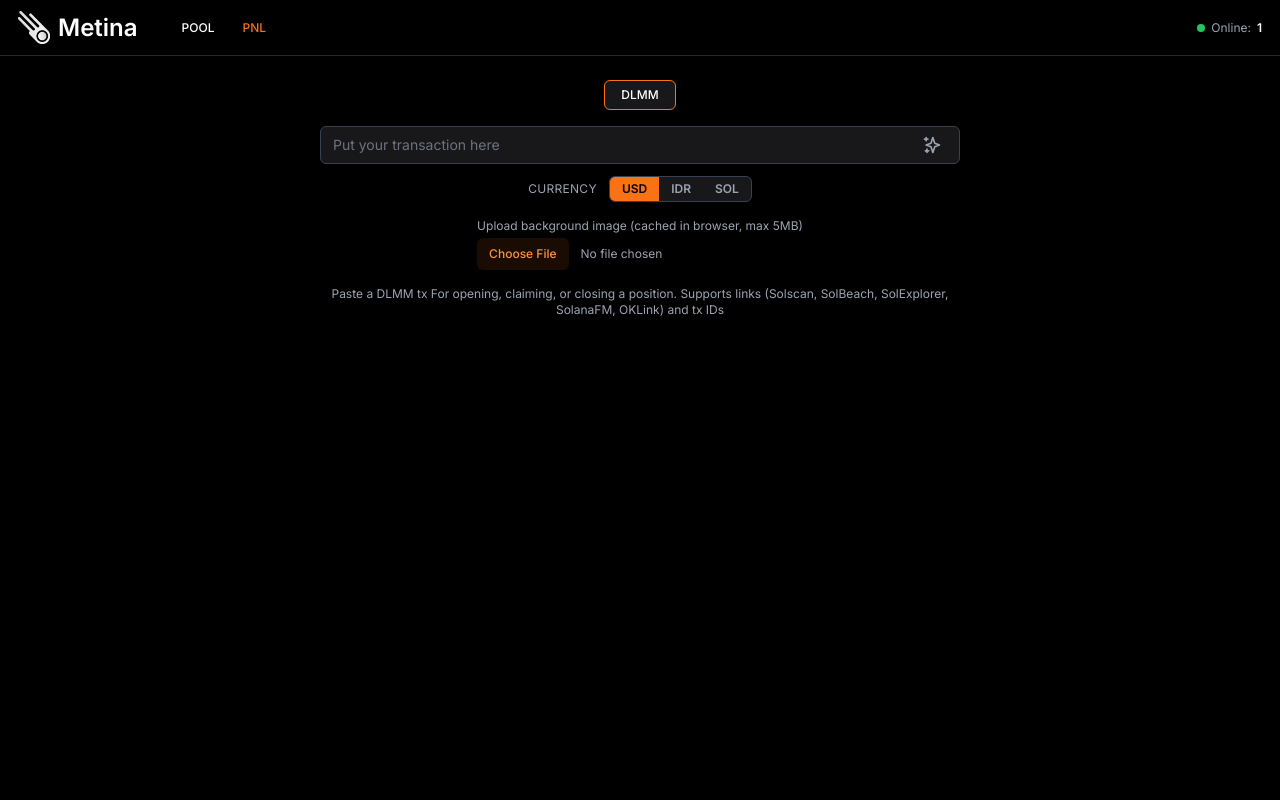
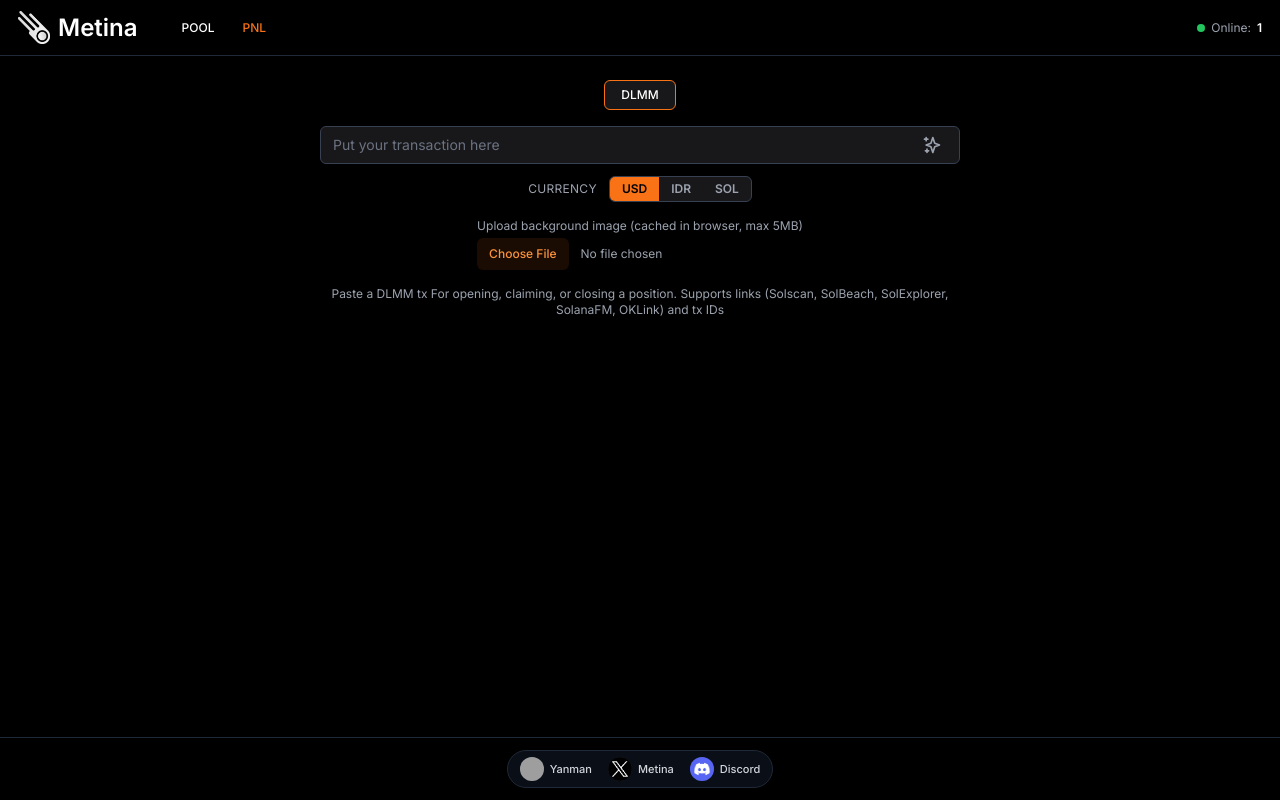
Before and after one commit to alansory/metina, a Next.js app: page /pnl-card in a window 1280 px wide. Built offline with nearby package versions, Linux system fonts and the light colour scheme; no server answers; grey boxes are pictures that could not be loaded.

Commit message:
add footer component

```diff
--- /dev/null
+++ b/components/Footer.js
@@ -0,0 +1,55 @@
+import React from 'react';
+
+const profileLinks = [
+  {
+    name: 'Yanman',
+    handle: '0xyanman',
+    url: 'https://x.com/0xyanman',
+    icon: '/img/profile.png',
+  },
+  {
+    name: 'Metina',
+    handle: 'MetinaID',
+    url: 'https://x.com/MetinaID',
+    icon: '/img/x.png',
+  },
+  {
+    name: 'Discord',
+    handle: 'Discord',
+    url: 'https://discord.gg/uHr8UvkqRN',
+    icon: '/img/discord.webp',
+  }
+];
+
+const Footer = () => {
+  return (
+    <footer className="fixed bottom-0 inset-x-0 border-t border-gray-800 bg-black/95 backdrop-blur-sm">
+      <div className="max-w-6xl mx-auto px-3 py-3 flex justify-center">
+        <div className="flex items-center gap-4 px-3 py-1.5 rounded-full border border-gray-800 bg-gray-900/60">
+          {profileLinks.map((profile) => (
+            <a
+              key={profile.name}
+              href={profile.url}
+              target="_blank"
+              rel="noopener noreferrer"
+              className="flex items-center gap-1.5 text-[11px] text-gray-300 hover:text-white transition"
+              aria-label={`Open ${profile.name}`}
+            >
+              <div className="w-6 h-6 rounded-full overflow-hidden flex items-center justify-center bg-gray-800">
+                <img
+                  src={profile.icon}
+                  alt={`${profile.name} icon`}
+                  className="w-full h-full object-cover"
+                />
+              </div>
+
+              <span className="font-medium">{profile.name}</span>
+            </a>
+          ))}
+        </div>
+      </div>
+    </footer>
+  );
+};
+
+export default Footer;
--- a/pages/index.js
+++ b/pages/index.js
@@ -3,6 +3,7 @@
 import { BiSortAlt2 } from 'react-icons/bi';
 import { FiRefreshCw } from 'react-icons/fi';
 import Header from '../components/Header';
+import Footer from '../components/Footer';
 
 // Time ago function
 const timeAgo = (timestamp) => {
@@ -318,8 +319,8 @@
         <meta name="twitter:image" content={previewImage} />
       </Head>
 
-      <div className="min-h-screen bg-black text-white">
-      <Header />
+      <div className="min-h-screen bg-black text-white pb-28">
+        <Header />
 
       <div className="w-full max-w-full md:max-w-[1320px] mx-auto px-4 md:px-6">
         {/* Title Section */}
@@ -706,6 +707,7 @@
         </div>
       )}
       </div>
+      <Footer />
     </>
   );
 };
--- a/pages/pnl-card.js
+++ b/pages/pnl-card.js
@@ -1,6 +1,7 @@
 import React, { useState, useRef, useEffect } from 'react';
 import Head from 'next/head';
 import Header from '../components/Header';
+import Footer from '../components/Footer';
 import html2canvas from 'html2canvas';
 
 const HELIUS_RPC_URL =
@@ -970,7 +971,7 @@
         <link rel="icon" href="/img/logo-gram.svg" type="image/svg+xml" />
       </Head>
 
-      <div className="min-h-screen bg-black text-white">
+      <div className="min-h-screen bg-black text-white pb-28">
         <Header />
 
         <div className="w-full max-w-2xl mx-auto px-4 py-6">
@@ -1322,6 +1323,7 @@
           </p>
         </div>
       </div>
+      <Footer />
     </>
   );
 };
```
Also changed, not shown: public/img/discord.webp (added), public/img/x.png (added).
